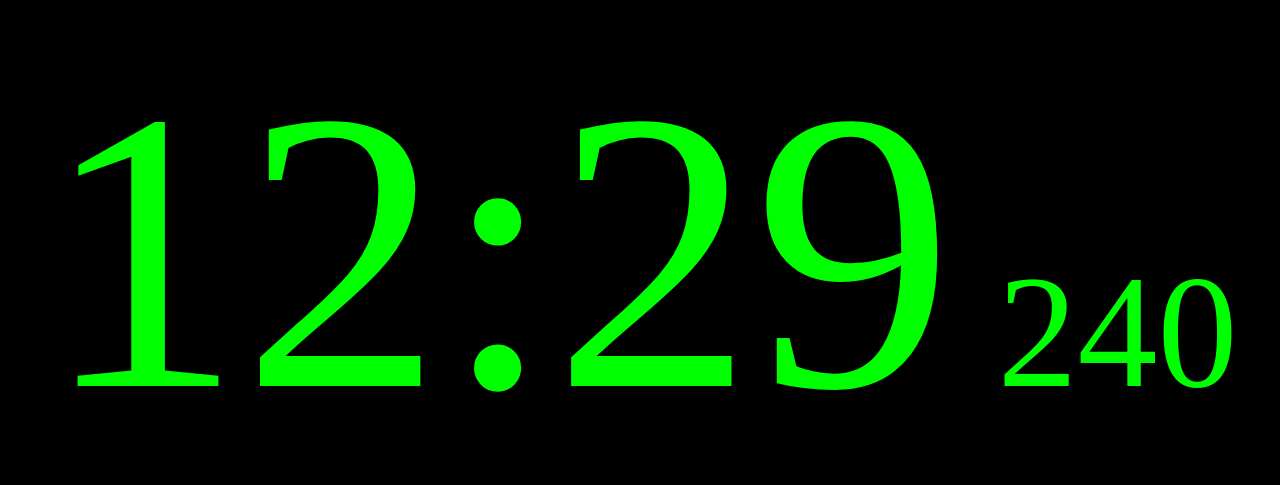
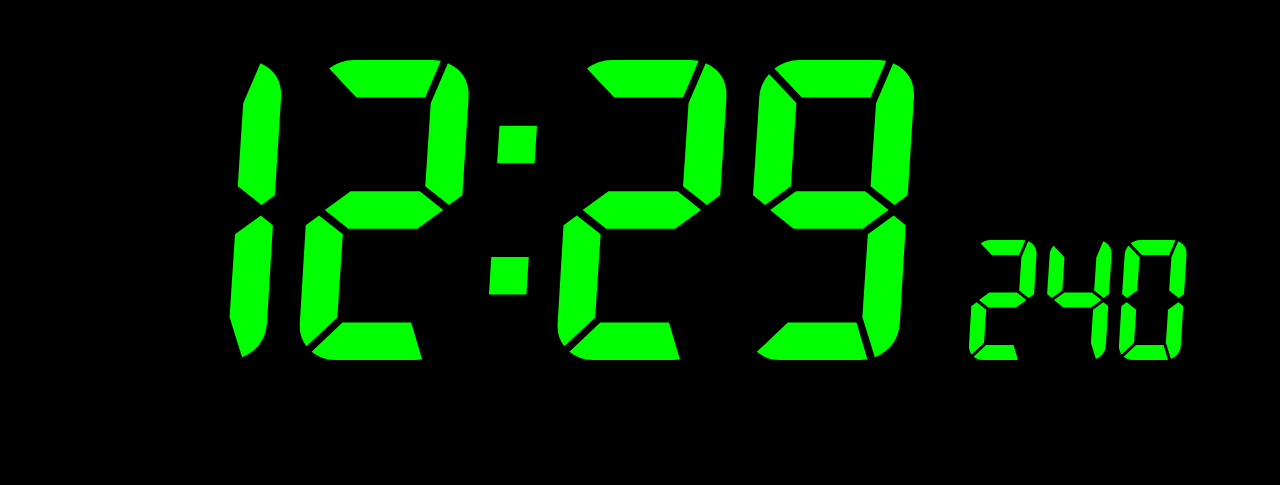
Before and after one commit to Aniruddha-Deb/simple-clock, a plain HTML site: page index.html in a window 1280 px wide. Shown: the part 138-623 px from the top of the page. Drawn offline with Linux system fonts and the light colour scheme; a web font is replaced by a local one.

Commit message:
Update index.css

```diff
--- a/css/index.css
+++ b/css/index.css
@@ -24,5 +24,5 @@ body {
 
 @font-face {
     font-family: 'seven_segment';
-    src: url( './css/seven_segment.ttf' ) format('truetype');
+    src: url( './seven_segment.ttf' ) format('truetype');
 }
```
